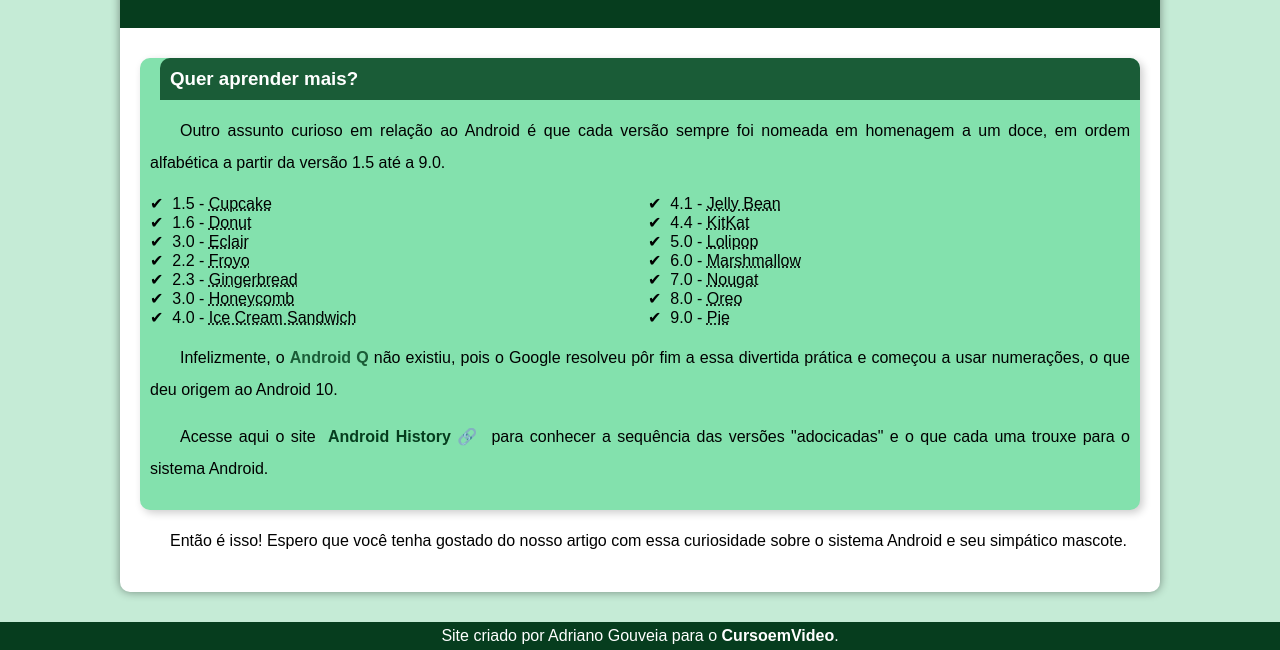
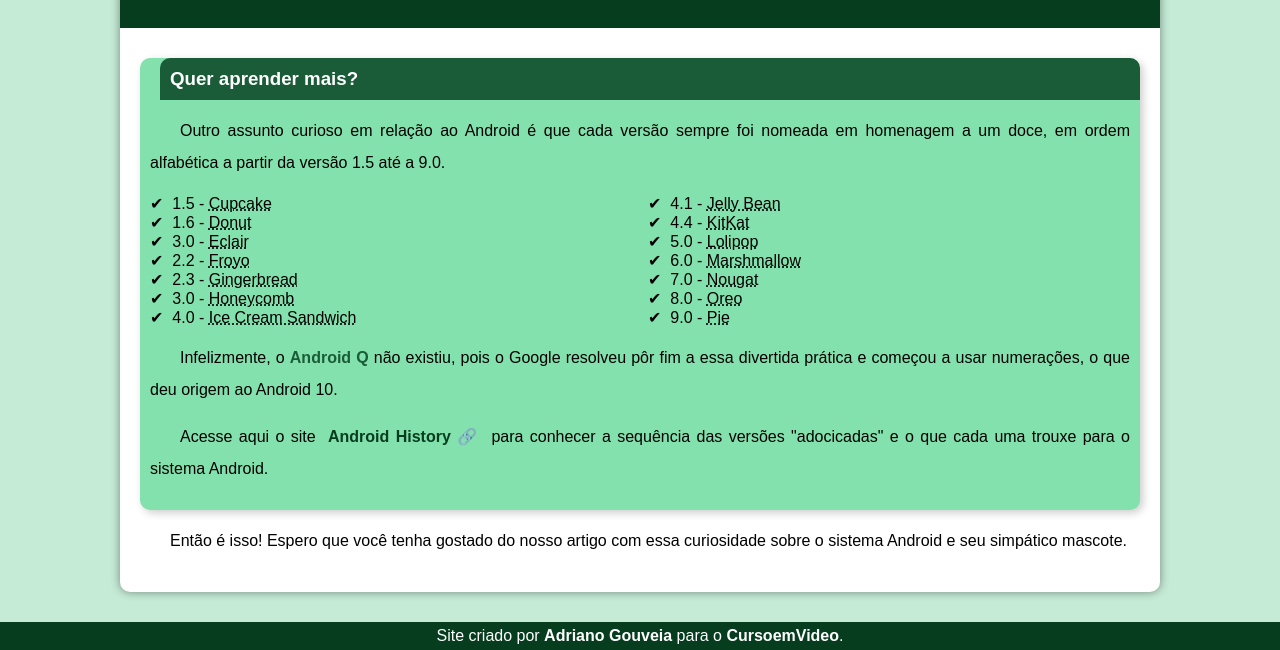
Before and after one commit to AdrianoG0/projet0-andoird, a plain HTML site: page index.html in a window 1280 px wide. Shown: the part 2409-3059 px from the top of the page. Drawn offline with Linux system fonts and the light colour scheme.

Commit message:
atualizei

```diff
--- a/index.html
+++ b/index.html
@@ -105,7 +105,7 @@
         </article>
     </main>
     <footer>
-        <p>Site criado por Adriano Gouveia para o <a href="https://youtube.com/CursoemVideo" target="_blank">CursoemVideo</a>.</p>
+        <p>Site criado por <a href="https://github.com/AdrianoG0">Adriano Gouveia</a> para o <a href="https://youtube.com/CursoemVideo" target="_blank">CursoemVideo</a>.</p>
     </footer>
 </body>
 </html>
```
